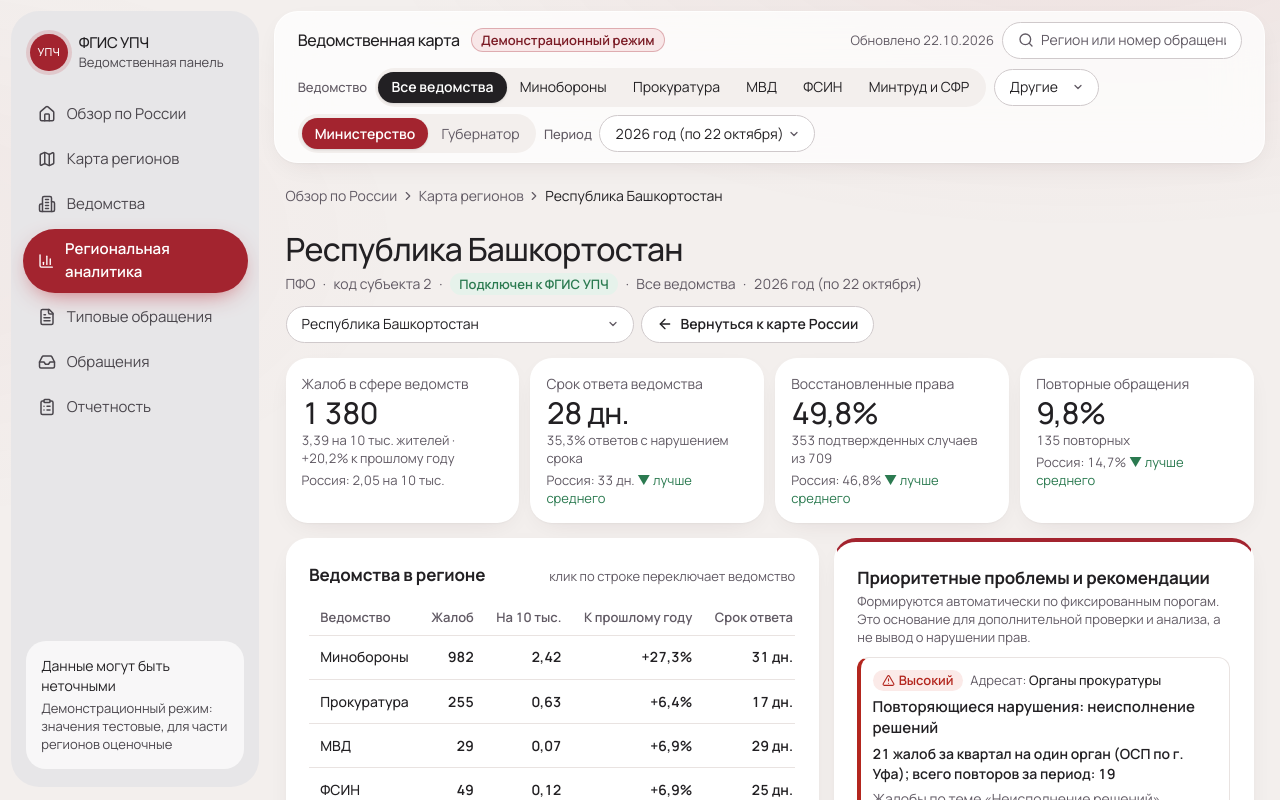
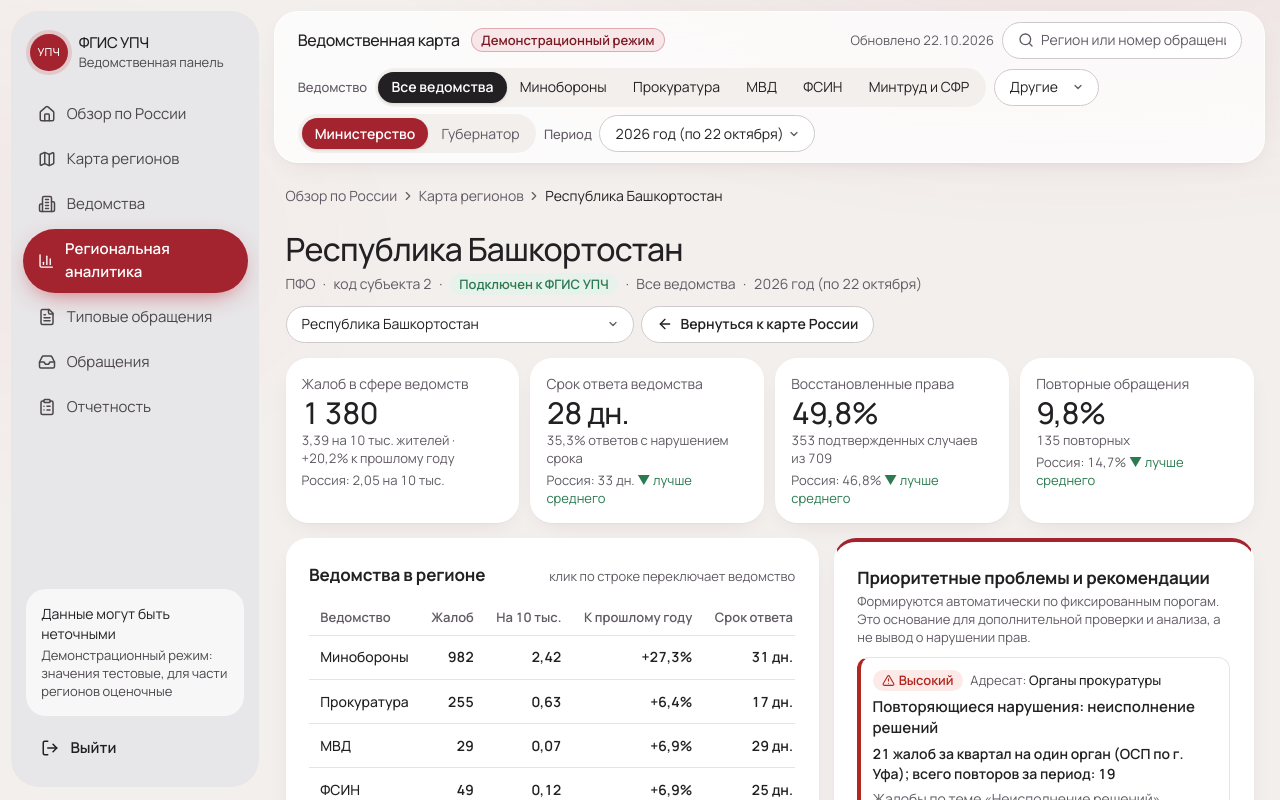
Before and after one commit to daria71321-netizen/fgis-upch-map, a React (Vite) app: page /#/region/2 in a window 1280 px wide. Shown: the top 800 px of the page. Built offline with nearby package versions, Linux system fonts and the light colour scheme; a web font is replaced by a local one.

Commit message:
Кнопка Выйти ведет на портал

```diff
--- a/src/components/Layout.tsx
+++ b/src/components/Layout.tsx
@@ -1,7 +1,7 @@
 import { useEffect, useMemo, useRef, useState } from 'react'
 import type { ReactNode } from 'react'
 import { Link, NavLink, useLocation, useNavigate } from 'react-router-dom'
-import { Home, Map, Building2, BarChart3, FileText, Inbox, ClipboardList, Search, Menu, X } from 'lucide-react'
+import { Home, Map, Building2, BarChart3, FileText, Inbox, ClipboardList, Search, Menu, X, LogOut } from 'lucide-react'
 import { VEDS, VEDS_LATER, REGIONS, DATA_DATE } from '../config/reference'
 import { useFilters, PERIOD_OPTIONS, periodLabel } from '../state/filters'
 import type { VedFilter } from '../state/filters'
@@ -22,6 +22,9 @@ export const LAST_REGION_KEY = 'upch-last-region'
 export const lastRegion = () => {
   try { return Number(localStorage.getItem(LAST_REGION_KEY)) || 38 } catch { return 38 }
 }
+
+// Общая страница входа: выход из карты ведет на нее
+const PORTAL_URL = 'https://daria71321-netizen.github.io/fgis-upch-portal/'
 
 function Sidebar({ open, onClose }: { open: boolean; onClose: () => void }) {
   const { qs } = useFilters()
@@ -59,6 +62,14 @@ function Sidebar({ open, onClose }: { open: boolean; onClose: () => void }) {
           )
         })}
         <div className="mt-auto mx-1 rounded-[20px] bg-white/70 p-4 text-xs leading-snug text-side-ink"><span className="block font-display text-ink text-sm mb-1">Данные могут быть неточными</span>Демонстрационный режим: значения тестовые, для части регионов оценочные</div>
+        <a
+          href={PORTAL_URL}
+          onClick={() => { try { sessionStorage.removeItem('fgis-upch-user') } catch { /* нет доступа к хранилищу */ } }}
+          className="mx-1 mt-2 flex items-center gap-3 rounded-full px-4 py-2.5 text-[15px] font-semibold text-ink hover:bg-black/[.05] transition-colors"
+        >
+          <LogOut size={18} aria-hidden />
+          Выйти
+        </a>
       </nav>
     </>
   )
```
